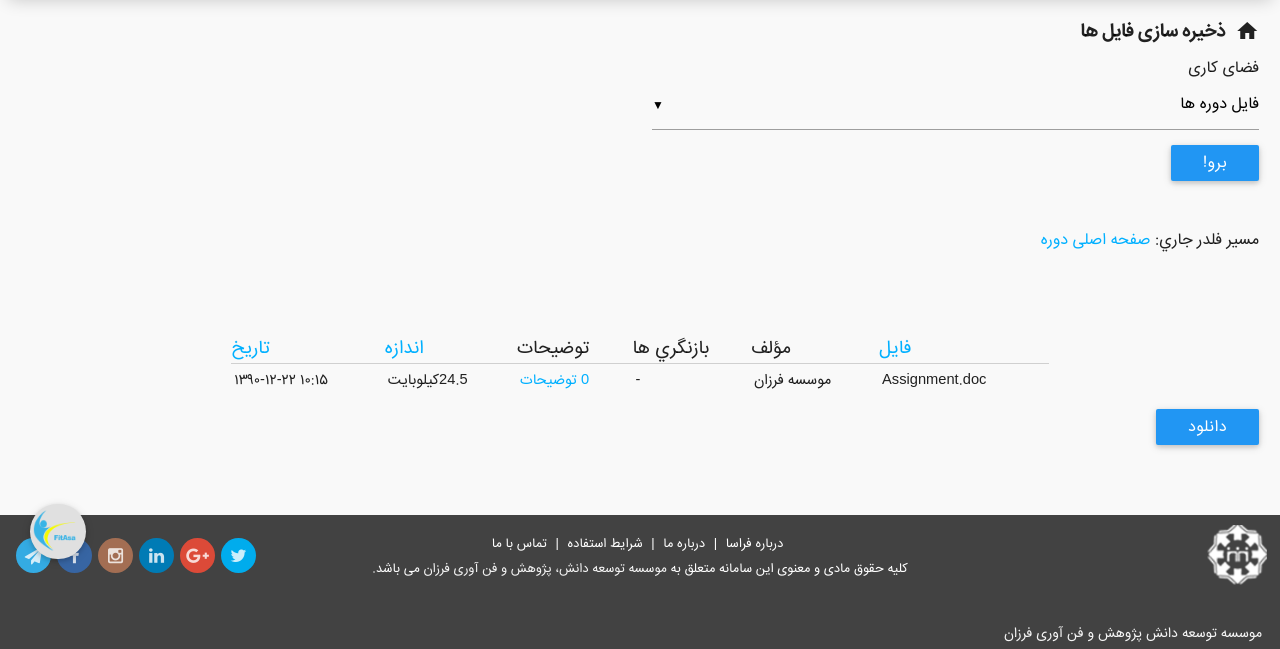
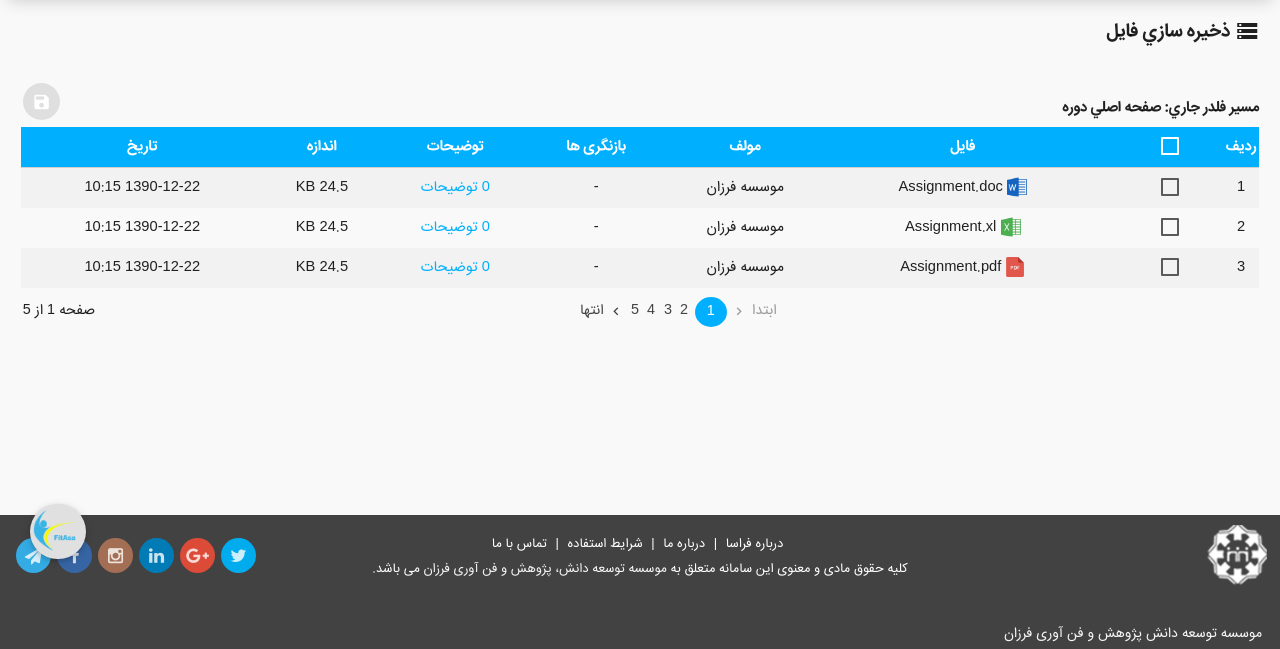
Before and after one commit to zahrasha/farasa, a PHP site: page /upload-file.php in a window 1280 px wide. Shown: the part 156-805 px from the top of the page. Run offline with PHP 8.4, Linux system fonts and the light colour scheme.

Commit message:
upload file page

```diff
--- a/css/custom/custom (2).css
+++ b/css/custom/custom (2).css
@@ -3030,7 +3030,13 @@ thead.purple,
 thead.purple.lighten-1 {
   background: #00b0ff !important;
 }
-
+thead.purple tr.active-row {
+  background: #00b0ff !important;
+}
+thead.purple tr.active-row [type="checkbox"]:checked + label:before {
+  border-right: 2px solid #fff !important;
+  border-bottom: 2px solid #fff !important;
+}
 .classLabel {
   background: #444;
   color: #fff;
--- a/index.php
+++ b/index.php
@@ -50,7 +50,10 @@
                         <a href="payment.php" target="_blank">صفحه های مربوط به پرداخت</a>
                     </li>
                     <li class="collection-item">
-                        <a href="upload-file.php" target="_blank">صفحه آپلود فایل</a>
+                        <a href="upload-file.php" target="_blank">
+                            <i class="mdi-toggle-check-box"></i>
+                            صفحه آپلود فایل(ذخيره سازي فايل)
+                        </a>
                     </li>
                 </ul>
             </div>
--- a/upload-file.php
+++ b/upload-file.php
@@ -1,77 +1,138 @@
 <?php include 'head.php'; ?>
+<style>
+  .file-icon{
+    border-radius: 0;
+    width: 20px;
+    height: 20px;
+    margin: 0;
+  }
+</style>
 </head>
 <body>
 <?php include 'header.php'; ?>
-    <!--start container-->
+    <!--start  container-->
     <div class="container">
-    <div class="row margin-bottom-0">
+        <div class="row margin-bottom-0">
             <!--Top title-->
             <div class="col s12 m12 l12">
-                <h5 class="breadcrumbs-title "><i class="mdi-action-home"></i> ذخیره سازی فایل ها</h5>
+                <h5 class="breadcrumbs-title "><i class="mdi-device-storage"></i>ذخيره سازي فايل</h5>
             </div>
+
         </div>
-        <div class="row">
-    <div class="col s6  offset-s6" >
-<span>فضای کاری</span>
-<div><form  action="">
-<select name="" id="">
-<option value="">فایل دوره ها</option>
-<option value="">فایل های من</option>
-</select>
-<button class="btn blue waves-effect
-waves-light"
-type="submit" name="action">برو!
-<i class="">
-   </i>
-  </button>
-</form><br><br>
-<span >مسير فلدر جاري:</span>
-<a href="#">صفحه اصلی دوره</a>
-</div><br><br><br></div></div>
-<div class="row">
-<div class="col l8 offset-l2">
-<table class="striped  " >
-<thead >
-<tr>
 
-<td>
-<a href="#">
-فايل</a></td>
-<td>	مؤلف</td>
-<td>	بازنگري ها</td>
-<td>	توضيحات</td>
-<td><a href="#">  اندازه</a></td>
-<td><a href="#">	تاريخ</a></td>
-</tr>
-</thead>
-<tbody>
-<tr>
-<tr>
-<td>	 Assignment.doc</td>
-<td>    موسسه فرزان</td>
-<td > 	-</td>
-<td><a href="#">	0 توضيحات</a></td>
-<td> 24.5كيلوبايت</td>
 
-<td>۱۰:۱۵	۱۳۹۰-۱۲-۲۲</td>
-</tr>
-</div>
-</tbody>
-</table></div>
-</div>
-<div>
-<button  class="btn  blue  waves-effect
-waves-light"
-type="submit" name="action">دانلود
-<i class="">
-   </i>
-  </button>
+    <div class="row margin-0">
+            <div class="table-option-holder">
+                <p>مسير فلدر جاري:	صفحه اصلي دوره</p>
+                <ul class="table-options">
+                    <li>
+                        <a class="btn-floating btn-flat waves-effect waves-light teal darken-3 white-text disabled tooltip-top "
+                           title="ذخیره"
+                        >
+                            <i class="mdi-content-save"></i>
+                        </a>
+                    </li>
+                </ul>
+            </div>
+            <div class="clear"></div>
+            <table class="responsive-table striped centered farzan-table first-col-shrink" id="pay-table">
+                <thead class="white-text purple">
+                <tr class="my-table">
+                    <th>ردیف</th>
+                    <th>
+                      <div class="mycheckbox">
+                            <input type="checkbox" id="checkAll">
+                            <label for="checkAll" class="checkbox-text margin-0"> </label>
+                      </div>
+                    </th>
+                    <th>فایل</th>
+                    <th>مولف</th>
+                    <th>بازنگری ها</th>
+                    <th>توضیحات</th>
+                    <th>اندازه</th>
+                    <th>تاریخ</th>
+                </tr>
+                </thead>
+                <tbody>
+                <tr data-username="نام کاربر" data-gym-name="نام باشگاه" data-activity-type="نوع غعالیت" data-gym-price="سهم باشگاه">
+                    <td>1</td>
+                    <td>
+                        <div class="mycheckbox">
+                            <input type="checkbox" id="check1">
+                            <label for="check1" class="checkbox-text margin-0"> </label>
+                        </div>
+                    </td>
+                    <td><img src="images/word.png" class="file-icon" width="20px"> Assignment.doc</td>
+                    <td>موسسه فرزان</td>
+                    <td>-</td>
+                    <td><a href="#">0 توضیحات</a></td>
+                    <td>24.5 KB</td>
+                    <td>1390-12-22 10:15</td>
+                </tr>
+                <tr data-username="نام کاربر" data-gym-name="نام باشگاه" data-activity-type="نوع غعالیت" data-gym-price="سهم باشگاه">
+                    <td>2</td>
+                    <td>
+                        <div class="mycheckbox">
+                            <input type="checkbox" id="check2">
+                            <label for="check2" class="checkbox-text margin-0"> </label>
+                        </div>
+                    </td>
+                    <td><img src="images/excel.png" class="file-icon" width="20px"> Assignment.xl</td>
+                    <td>موسسه فرزان</td>
+                    <td>-</td>
+                    <td><a href="#">0 توضیحات</a></td>
+                    <td>24.5 KB</td>
+                    <td>1390-12-22 10:15</td>
+                </tr>
+                <tr data-username="نام کاربر" data-gym-name="نام باشگاه" data-activity-type="نوع غعالیت" data-gym-price="سهم باشگاه">
+                    <td>3</td>
+                    <td>
+                        <div class="mycheckbox">
+                            <input type="checkbox" id="check3">
+                            <label for="check3" class="checkbox-text margin-0"> </label>
+                        </div>
+                    </td>
+                    <td><img src="images/pdf.png" class="file-icon" width="20px"> Assignment.pdf</td>
+                    <td>موسسه فرزان</td>
+                    <td>-</td>
+                    <td><a href="#">0 توضیحات</a></td>
+                    <td>24.5 KB</td>
+                    <td>1390-12-22 10:15</td>
+                </tr>
 
-</div>
+                </tbody>
+            </table>
+            <div class="clear"></div>
+            <ul class="pagination center">
+                <li class="disabled waves-effect padding-0"><a href="#">ابتدا</a></li>
+                <li class="disabled waves-effect padding-0"><a href="#"><i class="mdi-navigation-chevron-right"></i></a>
+                </li>
+                <li class="active"><a href="#">1</a></li>
+                <li class="waves-effect"><a href="#">2</a></li>
+                <li class="waves-effect"><a href="#">3</a></li>
+                <li class="waves-effect"><a href="#">4</a></li>
+                <li class="waves-effect"><a href="#">5</a></li>
+                <li class="waves-effect padding-0"><a href="#"><i class="mdi-navigation-chevron-left"></i></a></li>
+                <li class="waves-effect padding-0"><a href="#">انتها</a></li>
+                <li class="left">صفحه <span class="page-count">1</span> از <span class="total-page">5</span></li>
+            </ul>
+            <div class="clear"></div>
+    </div>
+
+
     </div>
     <!--end container-->
 
 <?php include 'footer.php'; ?>
+<script>
+    $("#checkAll").on("change",function(){
+      if($(this).is(':checked')){
+          $("td .mycheckbox input").prop("checked",true)
+      }else{
+        $("td .mycheckbox input").prop("checked",false)
+      }
+    })
+</script>
 </body>
 
 </html>
```
Also changed, not shown: images/excel.png (added), images/pdf.png (added), images/word.png (added).
